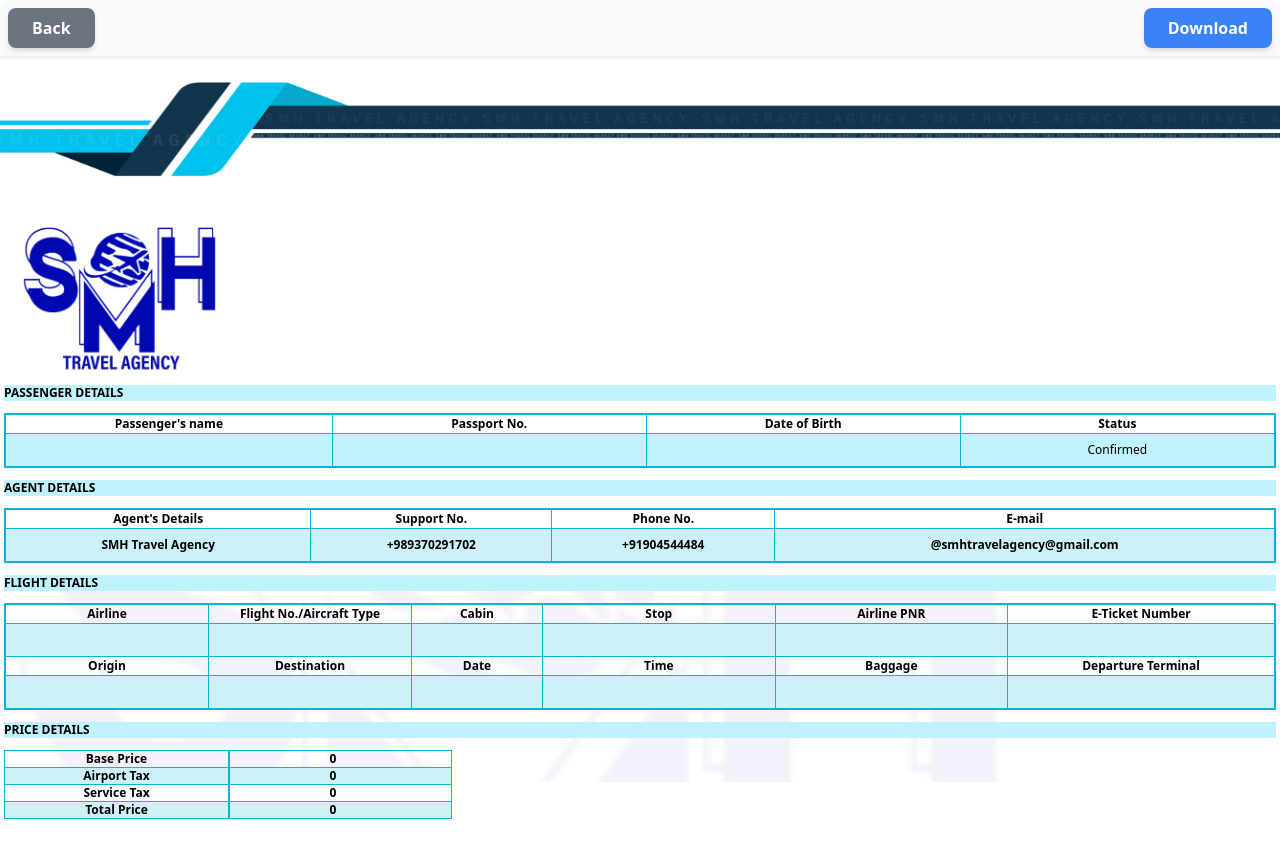
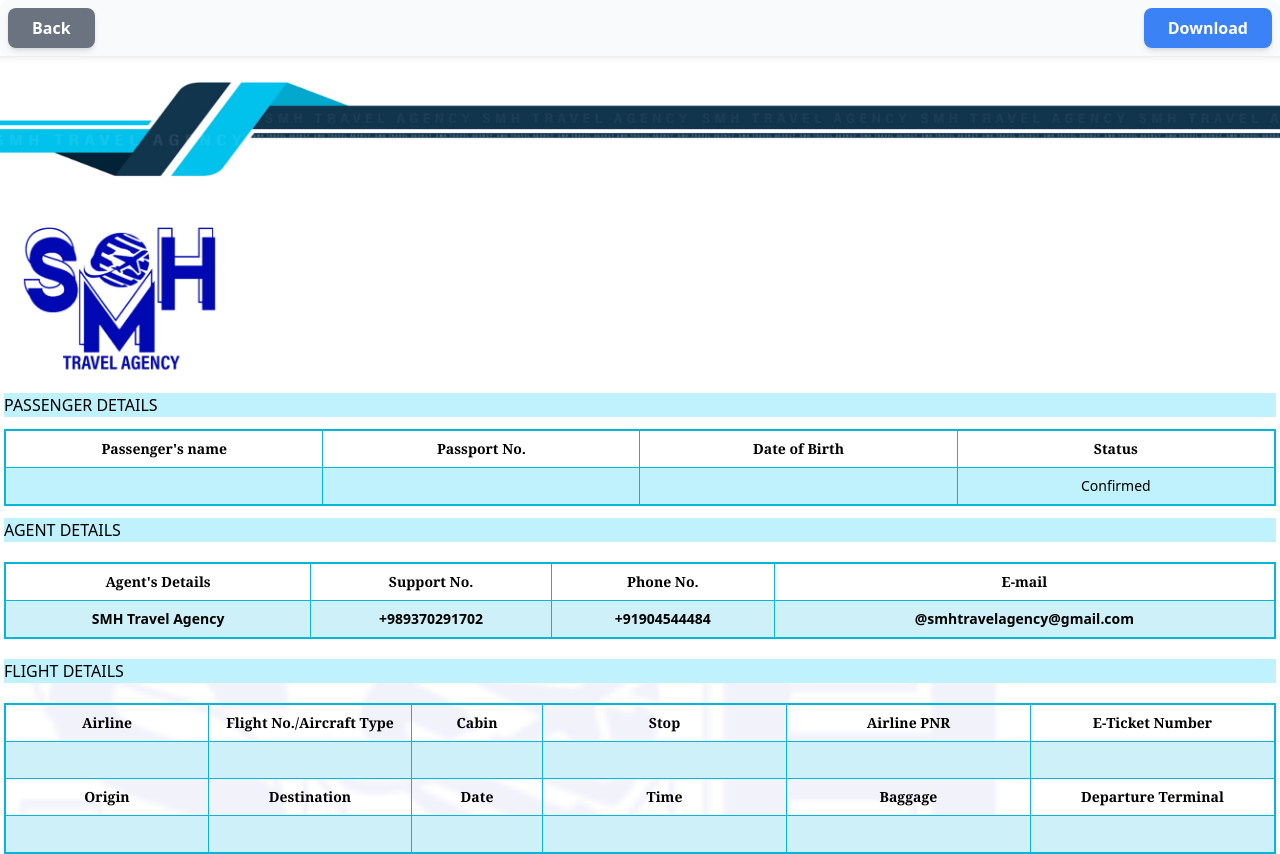
Before and after one commit to Mehak-Mattoo/Ticket-Printing-Software, a React (Vite) app in the folder frontend/: page /one-way in a window 1280 px wide. Shown: the top 854 px of the page. Before the commit the page ends 831 px from the top, so only its background shows below. Built offline with nearby package versions, Linux system fonts and the light colour scheme.

Commit message:
design updated

```diff
--- a/frontend/src/App.css
+++ b/frontend/src/App.css
@@ -40,12 +40,13 @@ table td input {
     -webkit-print-color-adjust: exact;
     print-color-adjust: exact;
   }
-  }
 
-  @media print {
-  .colored {
+    .colored {
     -webkit-print-color-adjust: exact;
     print-color-adjust: exact;
     background-color: #c0f2fd !important;
   }
-}
+  .imgBased{
+    display: block;
+  }
+  }
--- a/frontend/src/components/FileUpload.jsx
+++ b/frontend/src/components/FileUpload.jsx
@@ -148,7 +148,7 @@ export default function FileUploadComponent() {
           Upload your PDF and let us handle the rest. Fast, secure, and easy!
         </p>
 
-        <div className="flex items-center justify-center space-x-6 mb-6">
+        <div className="flex items-center justify-center space-x-6 mb-4">
           <p className="text-gray-700 font-medium">Select ticket type:</p>
           <label className="flex items-center space-x-2 cursor-pointer">
             <input
@@ -191,7 +191,7 @@ export default function FileUploadComponent() {
         </div>
 
         {routeSelection && (
-          <div className="flex items-center justify-center space-x-6 mb-6">
+          <div className="flex items-center justify-center space-x-6 mb-4">
             <p className="text-gray-700 font-medium">Is this ticket D1 or D2?</p>
             <label className="flex items-center space-x-2 cursor-pointer">
               <input
--- a/frontend/src/components/OneWayTicket.jsx
+++ b/frontend/src/components/OneWayTicket.jsx
@@ -113,11 +113,13 @@ const OneWayTicket = () => {
     }));
   };
 
+
+
   return (
     <>
       <div>
         {/* Back Button */}
-        <div className="p-2 flex justify-between items-center bg-gray-50 rounded-lg shadow-sm">
+        <div className="p-2 flex justify-between items-center bg-gray-50 rounded-lg ">
           <PrimaryBtn
             bgColor="bg-gray-500 hover:bg-gray-600"
             onClick={() => {
@@ -144,13 +146,15 @@ const OneWayTicket = () => {
           <img className="w-1/6 ml-5" src={logo} alt="smh-agency" />
 
           {/* 1st table */}
-          <div className="mx-1 text-xs">
-            <h2 className="colored bg-skyBlue  font-bold">PASSENGER DETAILS</h2>
+          <div className="mx-1 text-sm">
+            <h2 className="colored bg-skyBlue text-base my-2">
+              PASSENGER DETAILS
+            </h2>
             <div className="">
               <table className="table-auto border-2 my-3 border-cyan-500 border-3 w-full mr-8">
                 <thead className="">
-                  <tr className="">
-                    <th className="border border-cyan-500 border-3 ">
+                  <tr className=" font-serif">
+                    <th className="border border-cyan-500 border-3 p-2">
                       {ticketType === "D1" ? "TRAVELER" : "Passenger's name"}
                     </th>
                     <th className="border border-cyan-500 border-3 ">
@@ -207,13 +211,15 @@ const OneWayTicket = () => {
           </div>
 
           {/* 2nd table */}
-          <div className="mx-1 text-xs">
-            <h2 className="bg-skyBlue colored font-bold">AGENT DETAILS</h2>
+          <div className="mx-1 text-sm ">
+            <h2 className="colored bg-skyBlue text-base my-2">AGENT DETAILS</h2>
             <div className="overflow-x-auto">
               <table className="table-auto border-2 my-3 border-cyan-500 border-3 w-full">
                 <thead>
-                  <tr className="border">
-                    <th className="border border-cyan-500 ">Agent's Details</th>
+                  <tr className="border  font-serif">
+                    <th className="border border-cyan-500 p-2 ">
+                      Agent's Details
+                    </th>
                     <th className="border border-cyan-500 ">Support No.</th>
                     <th className="border border-cyan-500 ">Phone No.</th>
                     <th className="border border-cyan-500 ">E-mail</th>
@@ -242,23 +248,26 @@ const OneWayTicket = () => {
           <div className="img-bg">
             {/* 3rd table- 1st part */}
             {/* 3rd table- 2nd part */}
-            <div className="mx-1 text-xs">
-              <h2 className="bg-skyBlue colored font-bold">FLIGHT DETAILS</h2>
-              <div className="flex">
-                <div>
+            <div className="mx-1 text-sm">
+              <h2 className="colored bg-skyBlue text-base my-2">
+                FLIGHT DETAILS
+              </h2>
+
+              <div className="flex ">
+                <div className="">
                   {flight.airline && airlineLogos[flight.airline] && (
                     <img
                       src={airlineLogos[flight.airline]}
                       alt={`${flight.airline} Logo`}
-                      className="w-16 mt-10 "
+                      className="w-20 mt-10  "
                     />
                   )}
                 </div>
 
                 <table className="table-auto border-2 my-3 border-cyan-500 border-3 w-full">
                   <thead>
-                    <tr className="border w-full">
-                      <th className="font-bold border border-cyan-500 ">
+                    <tr className="border w-full  font-serif">
+                      <th className="font-bold border border-cyan-500 p-2 ">
                         Airline
                       </th>
                       <th className="font-bold border border-cyan-500 ">
@@ -339,8 +348,8 @@ const OneWayTicket = () => {
 
                   {/* 3rd table- 2nd part */}
                   <thead>
-                    <tr className="border">
-                      <th className="font-bold border border-cyan-500 ">
+                    <tr className="border  font-serif">
+                      <th className="font-bold border border-cyan-500 p-2 ">
                         {ticketType === "D1" ? "Depart" : "Origin"}
                       </th>
                       <th className="font-bold border border-cyan-500 ">
@@ -425,13 +434,15 @@ const OneWayTicket = () => {
 
             {/* 4 table */}
 
-            <div className="mx-1 text-xs">
-              <h2 className="bg-skyBlue  colored font-bold">PRICE DETAILS</h2>
+            <div className="mx-1 text-sm">
+              <h2 className="colored bg-skyBlue text-base my-2 ">
+                PRICE DETAILS
+              </h2>
 
-              <div className="border border-cyan-500 border-3 max-w-md my-3">
-                <div className="flex justify-between border-b text-center border-cyan-500">
-                  <div className="font-semibold w-1/2">Base Price</div>
-                  <div className="font-bold w-1/2 border-cyan-500 border-l-2">
+              <div className="border border-cyan-500 border-3 max-w-md my-3 ">
+                <div className="flex justify-between border-b text-center border-cyan-500 ">
+                  <div className="font-semibold w-1/2 p-2">Base Price</div>
+                  <div className="font-bold w-1/2 border-cyan-500 border-l-2 p-2">
                     <input
                       type="number"
                       name="basePrice"
@@ -442,8 +453,8 @@ const OneWayTicket = () => {
                   </div>
                 </div>
                 <div className="flex colored justify-between border-b text-center border-cyan-500 bg-bgBlue">
-                  <div className="font-semibold w-1/2">Airport Tax</div>
-                  <div className="font-bold w-1/2 border-cyan-500 border-l-2">
+                  <div className="font-semibold w-1/2 p-2">Airport Tax</div>
+                  <div className="font-bold w-1/2 border-cyan-500 border-l-2 p-2">
                     <input
                       type="number"
                       name="airportTax"
@@ -454,8 +465,8 @@ const OneWayTicket = () => {
                   </div>
                 </div>
                 <div className="flex justify-between border-b text-center border-cyan-500">
-                  <div className="font-semibold w-1/2">Service Tax</div>
-                  <div className="font-bold w-1/2 border-cyan-500 border-l-2">
+                  <div className="font-semibold w-1/2 p-2">Service Tax</div>
+                  <div className="font-bold w-1/2 border-cyan-500 border-l-2 p-2">
                     <input
                       type="number"
                       name="serviceTax"
@@ -466,8 +477,8 @@ const OneWayTicket = () => {
                   </div>
                 </div>
                 <div className="flex colored justify-between text-center bg-bgBlue">
-                  <div className="font-semibold w-1/2">Total Price</div>
-                  <div className="font-bold w-1/2 border-cyan-500 border-l-2">
+                  <div className="font-semibold w-1/2 p-2">Total Price</div>
+                  <div className="font-bold w-1/2 border-cyan-500 border-l-2 p-2">
                     <input
                       type="number"
                       name="totalPrice"
```
Also changed, not shown: frontend/src/components/TwoWayTicket.jsx (+65 -67 lines).
